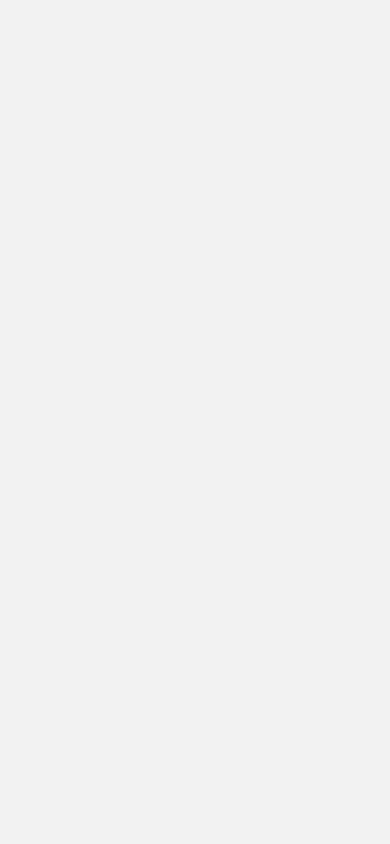
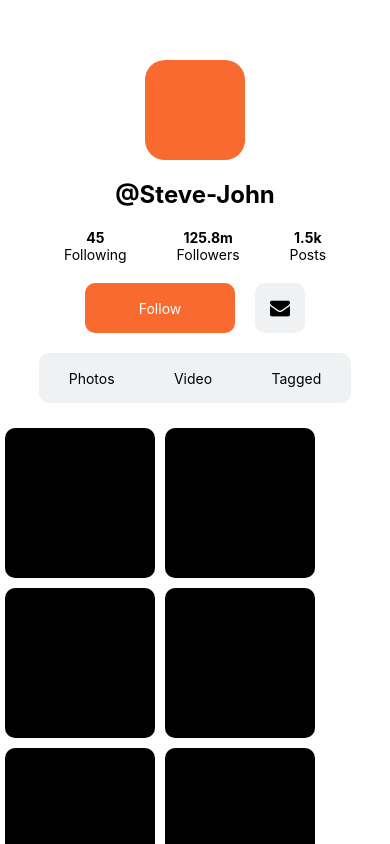
Before and after one commit to nafiu-dev/hahaha, a React Native app in the folder frontend/: screen /ProfileScreen in a window 390 px wide. Built offline with nearby package versions, Linux system fonts and the light colour scheme.

Commit message:
profile screen completed

```diff
--- a/frontend/App.js
+++ b/frontend/App.js
@@ -11,11 +11,6 @@
 	return (
 		<NavigationContainer>
 			<Stack.Navigator>
-				<Stack.Screen
-					options={{ headerShown: false }}
-					name="WelcomeScreen"
-					component={WelcomeScreen}
-				/>
 				<Stack.Screen
 					options={{ headerShown: false }}
 					name="ProfileScreen"
--- a/frontend/screens/ProfileScreen.js
+++ b/frontend/screens/ProfileScreen.js
@@ -1,8 +1,157 @@
 import React from "react";
-import { View } from "react-native";
+import {
+	View,
+	StyleSheet,
+	Text,
+	TouchableOpacity,
+	ScrollView,
+} from "react-native";
+import Colors from "../libraries/Colors";
+import FontAwesome from "@expo/vector-icons/FontAwesome";
 
 function ProfileScreen(props) {
-	return <View></View>;
+	return (
+		<View style={styles.container}>
+			<View style={styles.profileInfo}>
+				<View style={styles.profilePic}></View>
+				<Text style={styles.profileName}>@Steve-John</Text>
+				<View style={styles.profileStats}>
+					<View style={styles.profileStatsBlock}>
+						<Text style={styles.profileStatsTextTop}>45</Text>
+						<Text style={styles.profileStatsTextBottome}>Following</Text>
+					</View>
+					<View style={styles.profileStatsBlock}>
+						<Text style={styles.profileStatsTextTop}>125.8m</Text>
+						<Text style={styles.profileStatsTextBottome}>Followers</Text>
+					</View>
+					<View style={styles.profileStatsBlock}>
+						<Text style={styles.profileStatsTextTop}>1.5k</Text>
+						<Text style={styles.profileStatsTextBottome}>Posts</Text>
+					</View>
+				</View>
+			</View>
+			<View style={styles.followButtons}>
+				<TouchableOpacity style={styles.followButton}>
+					<Text style={styles.followButtonText}>Follow</Text>
+				</TouchableOpacity>
+				<TouchableOpacity style={styles.sendMessage}>
+					<FontAwesome name="envelope" size={20} color={Colors.black} />
+				</TouchableOpacity>
+			</View>
+			<View style={styles.postSelector}>
+				<TouchableOpacity style={styles.postSelectorButton}>
+					<Text style={styles.postSelectorButtonText}>Photos</Text>
+				</TouchableOpacity>
+				<TouchableOpacity style={styles.postSelectorButton}>
+					<Text style={styles.postSelectorButtonText}>Video</Text>
+				</TouchableOpacity>
+				<TouchableOpacity style={styles.postSelectorButton}>
+					<Text style={styles.postSelectorButtonText}>Tagged</Text>
+				</TouchableOpacity>
+			</View>
+			<ScrollView showsVerticalScrollIndicator={false}>
+				<View style={styles.posts}>
+					<View style={styles.post} />
+					<View style={styles.post} />
+					<View style={styles.post} />
+					<View style={styles.post} />
+					<View style={styles.post} />
+					<View style={styles.post} />
+					<View style={styles.post} />
+					<View style={styles.post} />
+					<View style={styles.post} />
+					<View style={styles.post} />
+				</View>
+			</ScrollView>
+		</View>
+	);
 }
 
+const styles = StyleSheet.create({
+	container: {
+		flex: 1,
+		paddingTop: 40,
+		alignItems: "center",
+		justifyContent: "center",
+		backgroundColor: Colors.white,
+	},
+	profileInfo: {
+		alignItems: "center",
+		width: "80%",
+		marginTop: 20,
+	},
+	profilePic: {
+		height: 100,
+		width: 100,
+		borderRadius: 20,
+		backgroundColor: Colors.orange,
+	},
+	profileName: {
+		fontWeight: "bold",
+		fontSize: 24,
+		marginTop: 20,
+	},
+	profileStats: {
+		flexDirection: "row",
+		width: "100%",
+		alignItems: "center",
+		justifyContent: "space-around",
+	},
+	profileStatsBlock: {
+		alignItems: "center",
+		marginTop: 20,
+	},
+	profileStatsTextTop: {
+		fontWeight: "bold",
+	},
+	followButtons: {
+		flexDirection: "row",
+		marginTop: 20,
+	},
+	followButton: {
+		backgroundColor: Colors.orange,
+		alignItems: "center",
+		justifyContent: "center",
+		height: 50,
+		width: 150,
+		borderRadius: 10,
+		marginRight: 20,
+	},
+	followButtonText: {
+		color: Colors.white,
+	},
+	sendMessage: {
+		alignItems: "center",
+		justifyContent: "center",
+		height: 50,
+		width: 50,
+		borderRadius: 10,
+		backgroundColor: Colors.grey,
+	},
+	postSelector: {
+		flexDirection: "row",
+		alignItems: "center",
+		justifyContent: "space-around",
+		backgroundColor: Colors.grey,
+		height: 50,
+		width: "80%",
+		borderRadius: 10,
+		marginTop: 20,
+		marginBottom: 20,
+	},
+	posts: {
+		flexDirection: "row",
+		flexWrap: "wrap",
+		alignItems: "center",
+		width: "100%",
+	},
+	post: {
+		backgroundColor: Colors.black,
+		height: 150,
+		width: 150,
+		margin: 5,
+		borderRadius: 10,
+	},
+});
+
 export default ProfileScreen;
```
